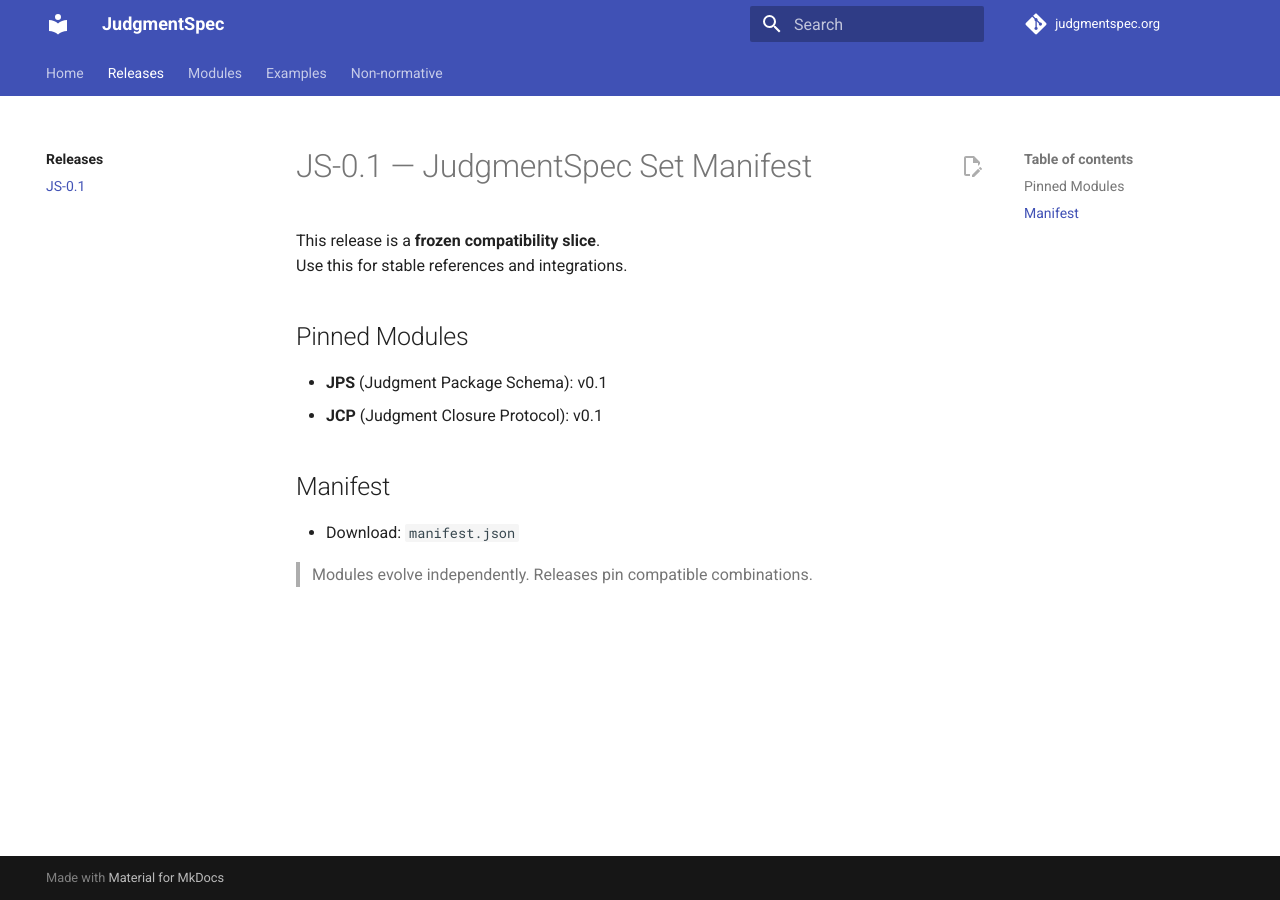
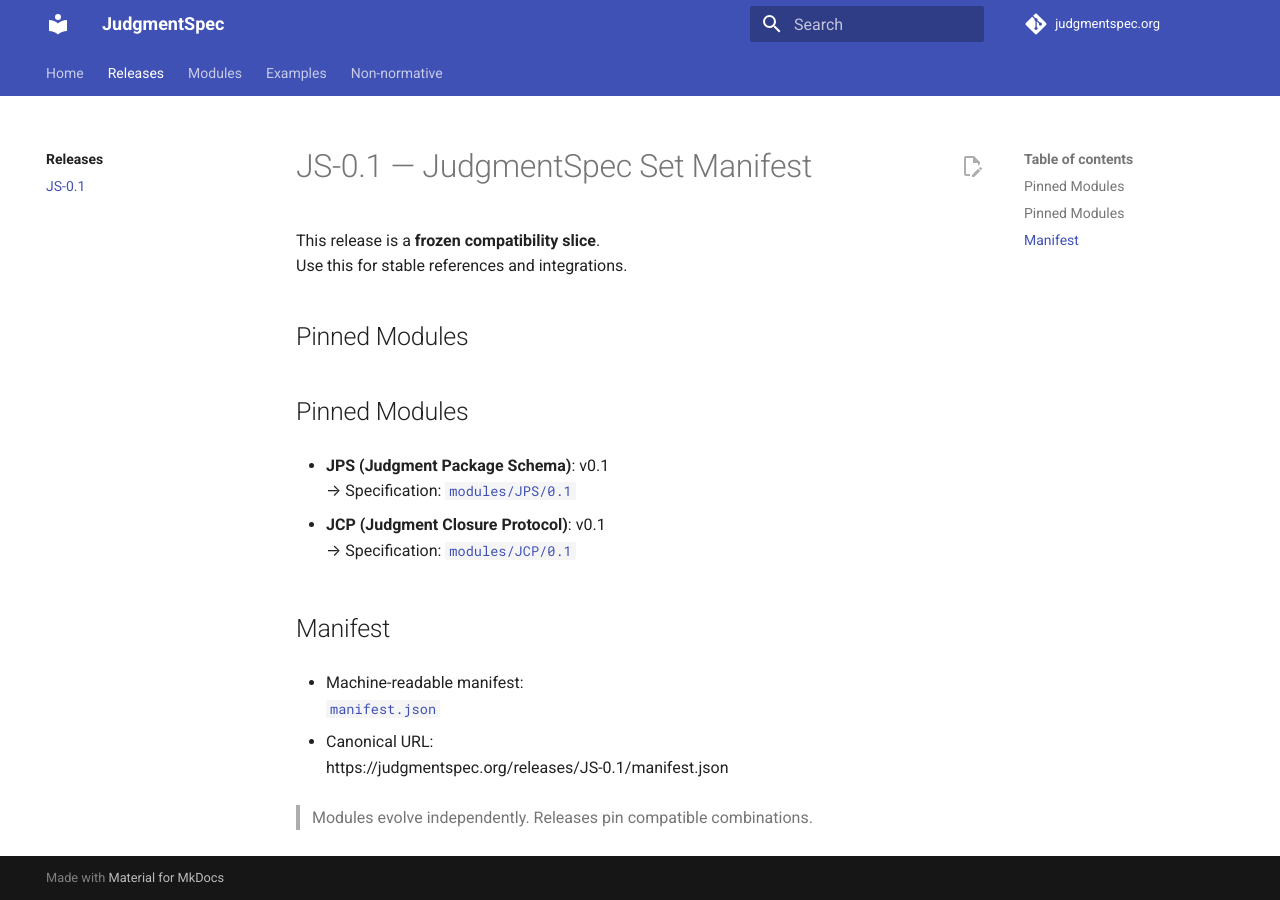
Before and after one commit to tardiai/judgmentspec.org, an MkDocs documentation site: the page built from docs/releases/JS-0.1/index.md, in a window 1280 px wide. Built offline with MkDocs 1.6.1 and Material for MkDocs 9.7.7, drawn with Linux system fonts in a browser that asks for light colours; comment, search, counter and statistics services are not loaded.

Commit message:
update the release index and manifest

```diff
--- a/docs/releases/JS-0.1/index.md
+++ b/docs/releases/JS-0.1/index.md
@@ -5,11 +5,22 @@ Use this for stable references and integrations.
 
 ## Pinned Modules
 
-- **JPS** (Judgment Package Schema): v0.1
-- **JCP** (Judgment Closure Protocol): v0.1
+## Pinned Modules
+
+- **JPS (Judgment Package Schema)**: v0.1
+  → Specification: [`modules/JPS/0.1`](../../modules/JPS/0.1/index.md)
+
+- **JCP (Judgment Closure Protocol)**: v0.1
+  → Specification: [`modules/JCP/0.1`](../../modules/JCP/0.1/index.md)
+
 
 ## Manifest
 
-- Download: `manifest.json`
+- Machine-readable manifest:
+  [`manifest.json`](./manifest.json)
+
+- Canonical URL:
+  https://judgmentspec.org/releases/JS-0.1/manifest.json
+
 
 > Modules evolve independently. Releases pin compatible combinations.
```
Also changed, not shown: docs/modules/JPS/0.1/index.md (renamed from docs/modules/JPS/index.md).
